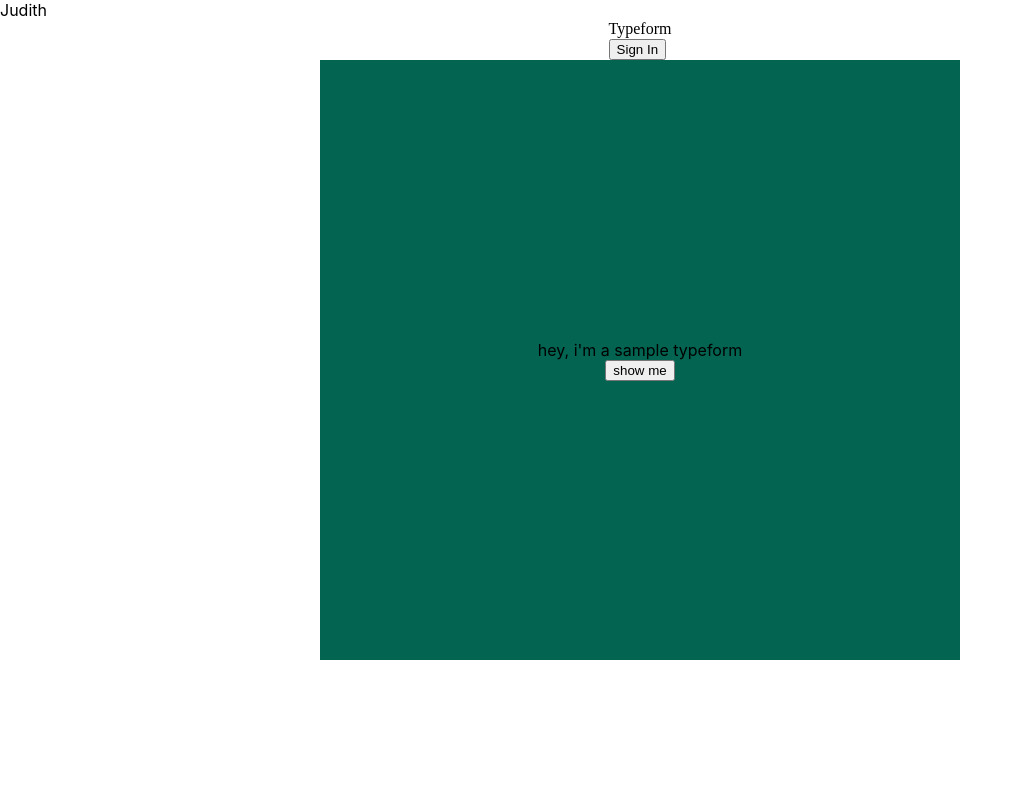
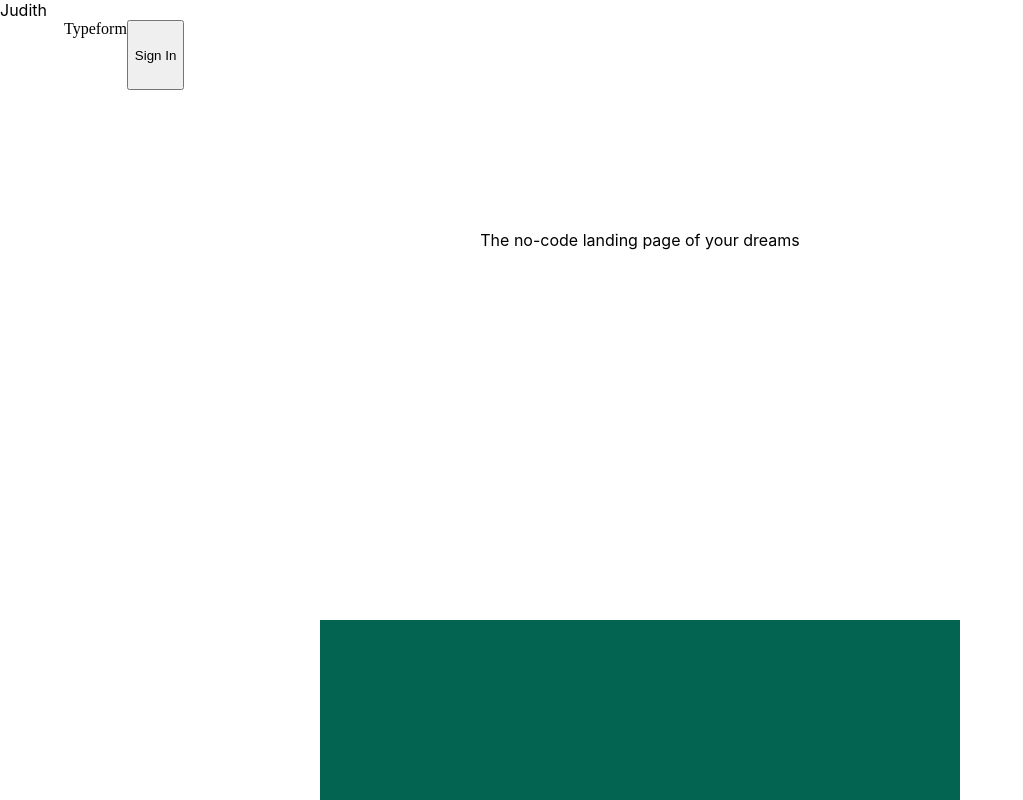
Before and after one commit to Sanni-Damilola/githubProject, a React (Create React App) app: page / in a window 1280 px wide. Shown: the top 800 px of the page, without its empty margins (0-1023 px from the left). Built offline with nearby package versions, Linux system fonts and the light colour scheme.

Commit message:
little contents

```diff
--- a/src/Components/Victor.jsx
+++ b/src/Components/Victor.jsx
@@ -10,7 +10,9 @@ const Victor = () => {
             <Logo>Typeform</Logo>
             <button>Sign In</button>
           </Header>
-          <Hero></Hero>
+          <Hero>
+            <MainPart>The no-code landing page of your dreams</MainPart>
+          </Hero>
         </Wrapper>
       </Container>
     </div>
@@ -25,12 +27,26 @@ display: flex;
   justify-content: center;
   align-items: center;
 `;
-const Wrapper = styled.div``;
+const Wrapper = styled.div`
+  width: 90%;
+  height: 600px;
+`;
 const Header = styled.div`
   width: 100%;
-
+  display: flex;
+  height: 70px;
 `;
 const Logo = styled.div`
   font-family: cursive;
 `;
-const Hero = styled.div``;
+const Hero = styled.div`
+  width: 100%;
+  height: 300px;
+  display: flex;
+  justify-content: center;
+  align-items: center;
+`;
+const MainPart = styled.div`
+  display: flex;
+  text-align: center;
+`;
```
Lines whose indentation alone changed are shown as unchanged.
